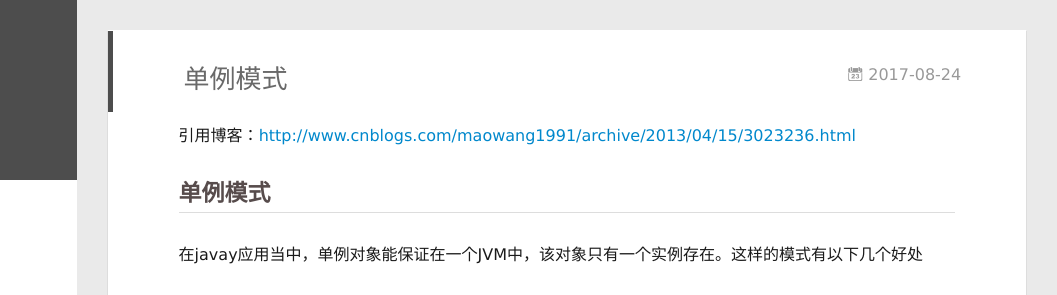
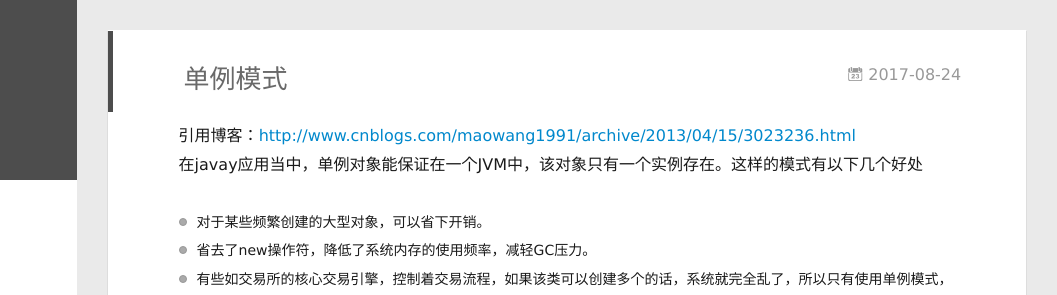
Before and after one commit to eastmelon/eastmelon.github.io, a plain HTML site: page index.html in a window 1280 px wide. Shown: the top 295 px of the page, 223-1280 px from the left. Drawn offline with Linux system fonts and the light colour scheme.

Commit message:
Site updated: 2017-08-27 23:36:48

```diff
--- a/index.html
+++ b/index.html
@@ -180,8 +180,7 @@
     <!-- 目录内容结束 -->
     <div class="article-entry" itemprop="articleBody">
 
-        <p>引用博客：<a href="http://www.cnblogs.com/maowang1991/archive/2013/04/15/3023236.html" target="_blank" rel="external">http://www.cnblogs.com/maowang1991/archive/2013/04/15/3023236.html</a></p>
-<h2 id="单例模式"><a href="#单例模式" class="headerlink" title="单例模式"></a>单例模式</h2><p>在javay应用当中，单例对象能保证在一个JVM中，该对象只有一个实例存在。这样的模式有以下几个好处</p>
+        <p>引用博客：<a href="http://www.cnblogs.com/maowang1991/archive/2013/04/15/3023236.html" target="_blank" rel="external">http://www.cnblogs.com/maowang1991/archive/2013/04/15/3023236.html</a><br>在javay应用当中，单例对象能保证在一个JVM中，该对象只有一个实例存在。这样的模式有以下几个好处</p>
 <ul>
 <li>对于某些频繁创建的大型对象，可以省下开销。</li>
 <li>省去了new操作符，降低了系统内存的使用频率，减轻GC压力。</li>
```
Also changed, not shown: 2017/08/24/单例模式/index.html (+5 -6 lines).
